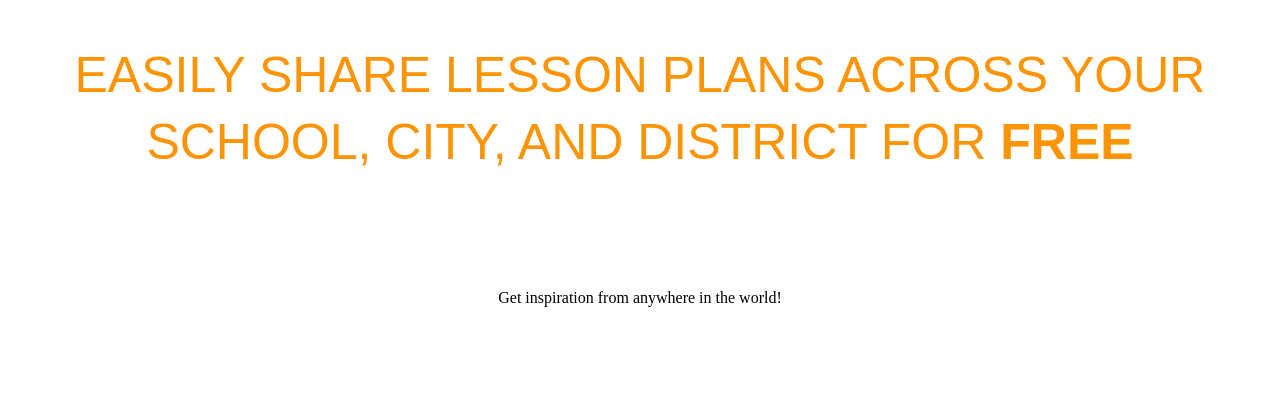
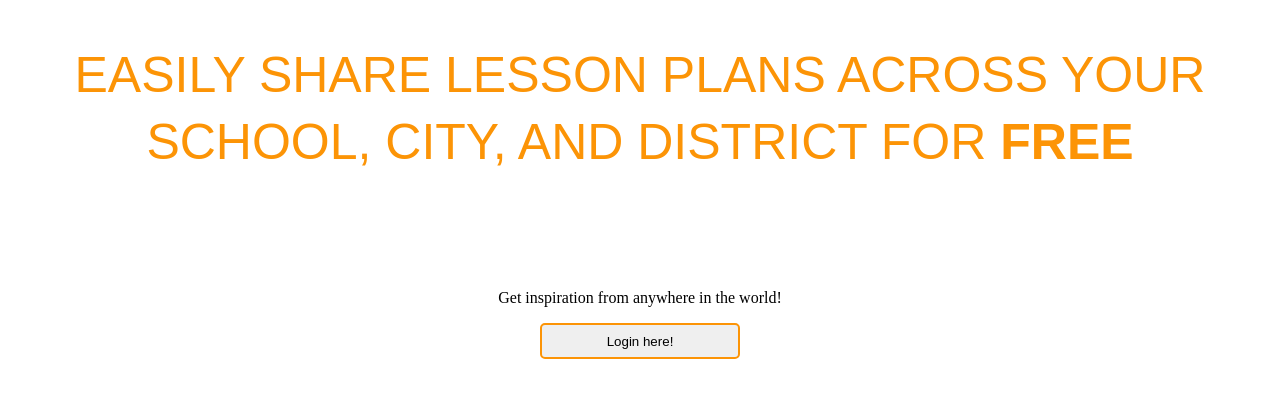
Before and after one commit to AlvinLok/SimplyEd, a website built with webpack: page dist/index.html in a window 1280 px wide. Built offline with nearby package versions, Linux system fonts and the light colour scheme.

Commit message:
Add login btn to index

```diff
--- a/dist/index.html
+++ b/dist/index.html
@@ -5,12 +5,16 @@
     <meta name="viewport" content="width=device-width, initial-scale=1.0">
     <title>SimplyEd</title>
     <link href="./style.css" type="text/css" rel="stylesheet">
+    <script src="./bundle.js" defer></script>
 </head>
 <body>
 
     <h1 class="title-page-text">EASILY SHARE LESSON PLANS ACROSS YOUR SCHOOL, CITY, AND DISTRICT FOR <b>FREE</b> </h1></h1></p><p class="title-page-bold"> </p>
     <p>Get inspiration from anywhere in the world!</p>
 
+    <button id="loginbtn">
+        Login here!
+    </button>
 
 </body>
 </html>
```
